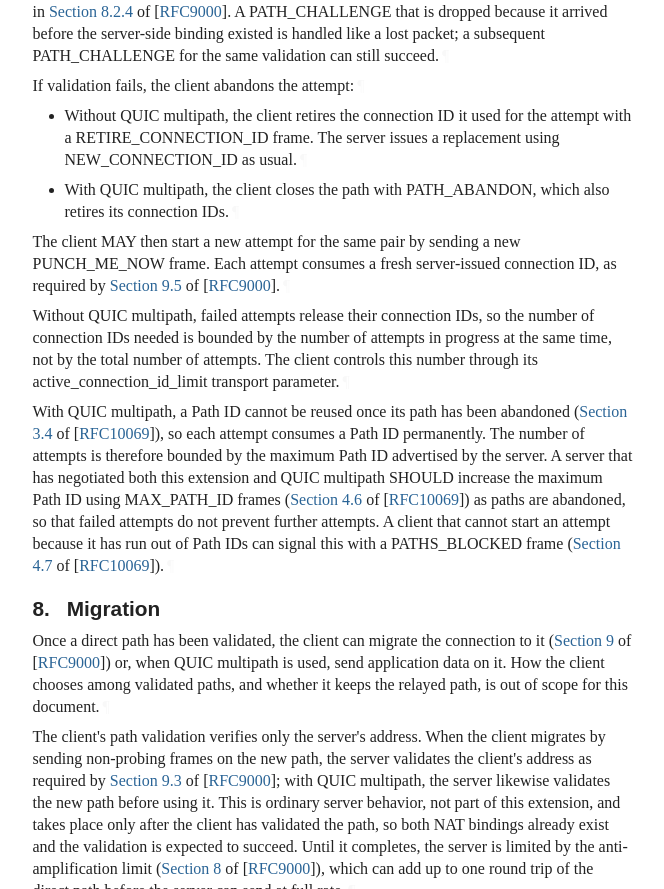
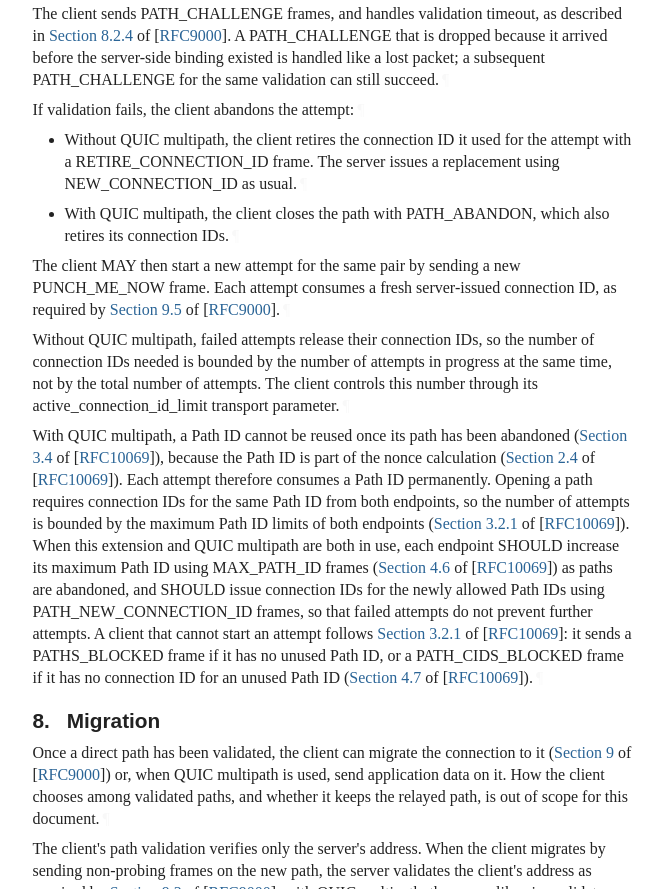
Before and after one commit to masa-koz/draft-kozuka-quic-stateless-punch, a plain HTML site: page rfc10069/draft-kozuka-quic-stateless-punch.html in a window 1280 px wide. Shown: the part 6498-7387 px from the top of the page, without its empty margins (92-756 px from the left). Drawn offline with Linux system fonts and the light colour scheme; a web font is replaced by a local one.

Commit message:
Script updating gh-pages from 26f5db5. [ci skip]

```diff
--- a/rfc10069/draft-kozuka-quic-stateless-punch.html
+++ b/rfc10069/draft-kozuka-quic-stateless-punch.html
@@ -15,8 +15,8 @@ packet toward one of the client's address candidates. The server keeps
 no per-attempt state and never initiates path validation. After a short
 delay, the client validates the direct path using ordinary
 client-initiated path validation as defined in RFC 9000, or ordinary
-path creation when QUIC multipath is in use, and can then migrate the
-connection to it.
+path creation as defined in RFC 10069 when QUIC multipath is in use,
+and can then migrate the connection to it.
     " name="description">
 <meta content="xml2rfc 3.35.0" name="generator">
 <meta content="QUIC" name="keyword">
@@ -1096,8 +1096,8 @@ packet toward one of the client's address candidates. The server keeps
 no per-attempt state and never initiates path validation. After a short
 delay, the client validates the direct path using ordinary
 client-initiated path validation as defined in RFC 9000, or ordinary
-path creation when QUIC multipath is in use, and can then migrate the
-connection to it.<a href="#section-abstract-1" class="pilcrow">¶</a></p>
+path creation as defined in RFC 10069 when QUIC multipath is in use,
+and can then migrate the connection to it.<a href="#section-abstract-1" class="pilcrow">¶</a></p>
 </section>
 <section class="note rfcEditorRemove" id="section-note.1">
       <h2 id="name-discussion-venues">
@@ -1559,7 +1559,8 @@ subject to the datagram size requirements of <span><a href="https://rfc-editor.o
 protection, it takes the packet number from the application data
 packet number space of the path on which the PUNCH_ME_NOW frame was
 received; with QUIC multipath, this is the packet number space of that
-path's Path ID, which is also used to form the nonce. The packet number
+path's Path ID, which is also used to form the nonce
+(<span><a href="https://rfc-editor.org/rfc/rfc10069#section-2.4" class="relref">Section 2.4</a> of [<a href="#RFC10069" class="cite xref">RFC10069</a>]</span>). The packet number
 is consumed: the server MUST NOT use it for any other packet, as reusing
 a packet number with the same key and Path ID would reuse the AEAD
 nonce. The packet number MUST NOT be tracked for loss recovery or
@@ -1656,14 +1657,20 @@ attempts in progress at the same time, not by the total number of
 attempts. The client controls this number through its
 active_connection_id_limit transport parameter.<a href="#section-7-10" class="pilcrow">¶</a></p>
 <p id="section-7-11">With QUIC multipath, a Path ID cannot be reused once its path has been
-abandoned (<span><a href="https://rfc-editor.org/rfc/rfc10069#section-3.4" class="relref">Section 3.4</a> of [<a href="#RFC10069" class="cite xref">RFC10069</a>]</span>), so each attempt consumes a Path
-ID permanently. The number of attempts is therefore bounded by the
-maximum Path ID advertised by the server. A server that has negotiated
-both this extension and QUIC multipath SHOULD increase the maximum Path
-ID using MAX_PATH_ID frames (<span><a href="https://rfc-editor.org/rfc/rfc10069#section-4.6" class="relref">Section 4.6</a> of [<a href="#RFC10069" class="cite xref">RFC10069</a>]</span>) as paths are
-abandoned, so that failed attempts do not prevent further attempts. A
-client that cannot start an attempt because it has run out of Path IDs
-can signal this with a PATHS_BLOCKED frame (<span><a href="https://rfc-editor.org/rfc/rfc10069#section-4.7" class="relref">Section 4.7</a> of [<a href="#RFC10069" class="cite xref">RFC10069</a>]</span>).<a href="#section-7-11" class="pilcrow">¶</a></p>
+abandoned (<span><a href="https://rfc-editor.org/rfc/rfc10069#section-3.4" class="relref">Section 3.4</a> of [<a href="#RFC10069" class="cite xref">RFC10069</a>]</span>), because the Path ID is part of
+the nonce calculation (<span><a href="https://rfc-editor.org/rfc/rfc10069#section-2.4" class="relref">Section 2.4</a> of [<a href="#RFC10069" class="cite xref">RFC10069</a>]</span>). Each attempt
+therefore consumes a Path ID permanently. Opening a path requires
+connection IDs for the same Path ID from both endpoints, so the number
+of attempts is bounded by the maximum Path ID limits of both endpoints
+(<span><a href="https://rfc-editor.org/rfc/rfc10069#section-3.2.1" class="relref">Section 3.2.1</a> of [<a href="#RFC10069" class="cite xref">RFC10069</a>]</span>). When this extension and QUIC multipath
+are both in use, each endpoint SHOULD increase its maximum Path ID
+using MAX_PATH_ID frames (<span><a href="https://rfc-editor.org/rfc/rfc10069#section-4.6" class="relref">Section 4.6</a> of [<a href="#RFC10069" class="cite xref">RFC10069</a>]</span>) as paths are
+abandoned, and SHOULD issue connection IDs for the newly allowed Path
+IDs using PATH_NEW_CONNECTION_ID frames, so that failed attempts do not
+prevent further attempts. A client that cannot start an attempt follows
+<span><a href="https://rfc-editor.org/rfc/rfc10069#section-3.2.1" class="relref">Section 3.2.1</a> of [<a href="#RFC10069" class="cite xref">RFC10069</a>]</span>: it sends a PATHS_BLOCKED frame if it has
+no unused Path ID, or a PATH_CIDS_BLOCKED frame if it has no connection
+ID for an unused Path ID (<span><a href="https://rfc-editor.org/rfc/rfc10069#section-4.7" class="relref">Section 4.7</a> of [<a href="#RFC10069" class="cite xref">RFC10069</a>]</span>).<a href="#section-7-11" class="pilcrow">¶</a></p>
 </section>
 </div>
 <div id="migration">
```
Also changed, not shown: rfc10069/draft-kozuka-quic-stateless-punch.txt.
